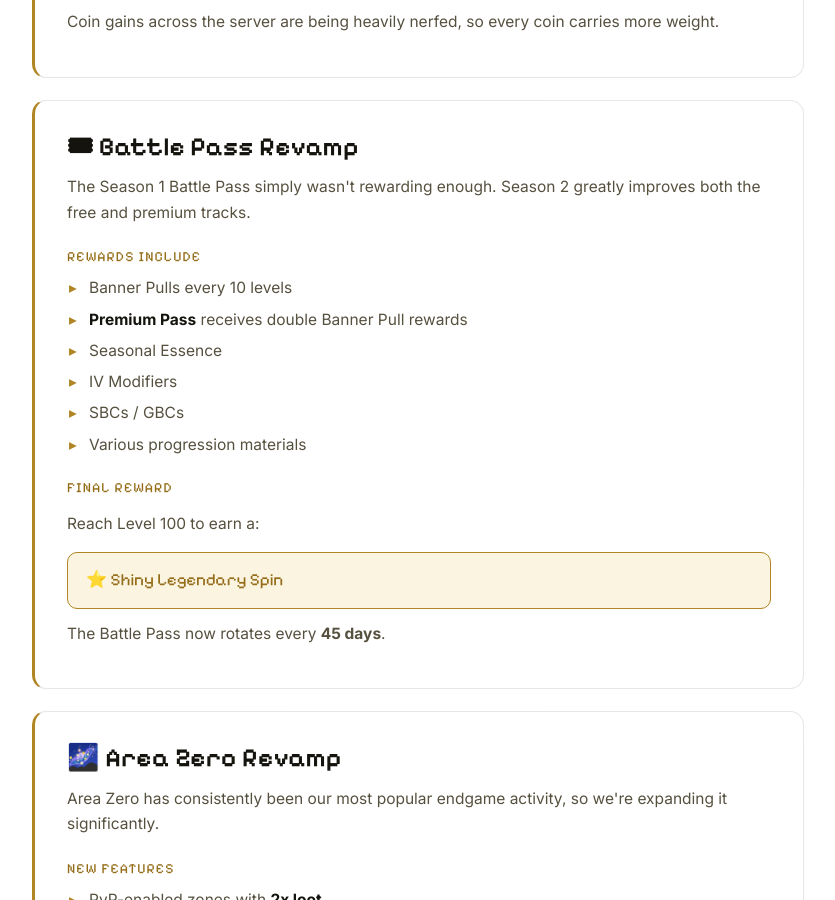
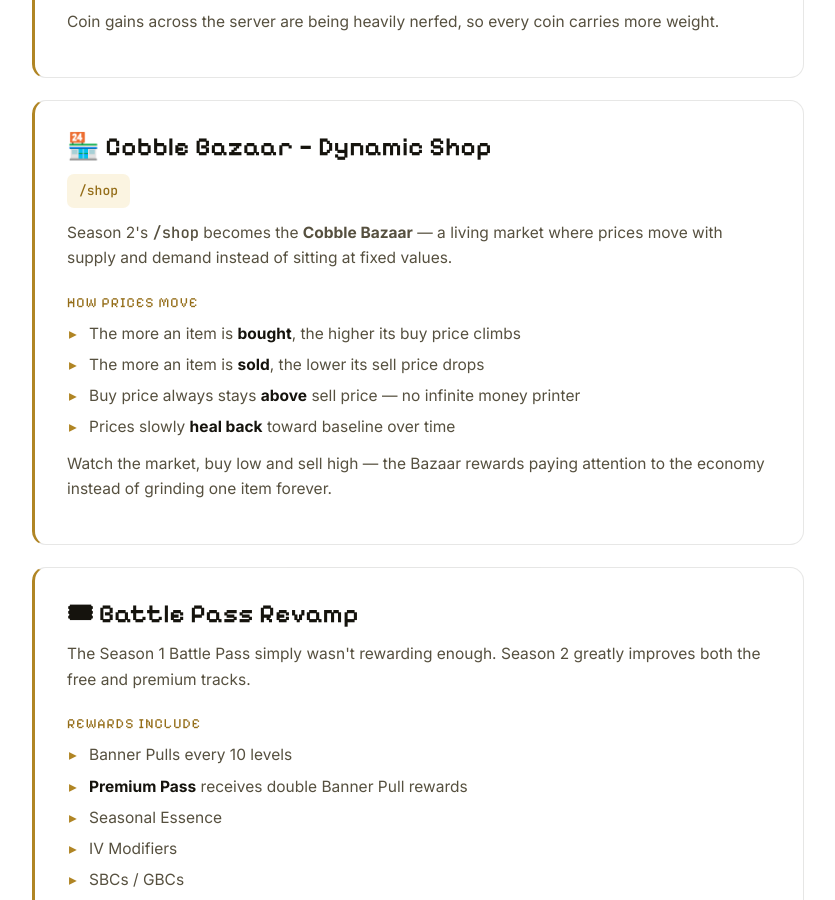
Before and after one commit to ASIACRAFT-DEV/asc-website, a plain HTML site: page guide.html in a window 1280 px wide. Shown: the part 2053-2953 px from the top of the page, without its empty margins (222-1057 px from the left). Drawn offline with Linux system fonts and the light colour scheme.

Commit message:
Season 2: add Cobble Bazaar dynamic shop section
/shop becomes the Cobble Bazaar — supply/demand pricing (buy up, sell
down), buy always above sell (no printer), prices heal back to baseline
over time.

Co-Authored-By: Claude Opus 4.8 (1M context) <noreply@anthropic.com>

```diff
--- a/guide.html
+++ b/guide.html
@@ -102,6 +102,22 @@
           <li>Convert coins directly into <strong>Tokens and Shards</strong></li>
         </ul>
         <p>Coin gains across the server are being heavily nerfed, so every coin carries more weight.</p>
+      </div>
+
+      <!-- COBBLE BAZAAR -->
+      <div class="s2-block reveal">
+        <h2 class="s2-h">🏪 Cobble Bazaar — Dynamic Shop</h2>
+        <div class="guide-cmds"><code>/shop</code></div>
+        <p>Season 2's <code>/shop</code> becomes the <strong>Cobble Bazaar</strong> — a living market where prices move with supply and demand instead of sitting at fixed values.</p>
+
+        <div class="s2-sub">How prices move</div>
+        <ul class="s2-list">
+          <li>The more an item is <strong>bought</strong>, the higher its buy price climbs</li>
+          <li>The more an item is <strong>sold</strong>, the lower its sell price drops</li>
+          <li>Buy price always stays <strong>above</strong> sell price — no infinite money printer</li>
+          <li>Prices slowly <strong>heal back</strong> toward baseline over time</li>
+        </ul>
+        <p>Watch the market, buy low and sell high — the Bazaar rewards paying attention to the economy instead of grinding one item forever.</p>
       </div>
 
       <!-- BATTLE PASS -->
```
